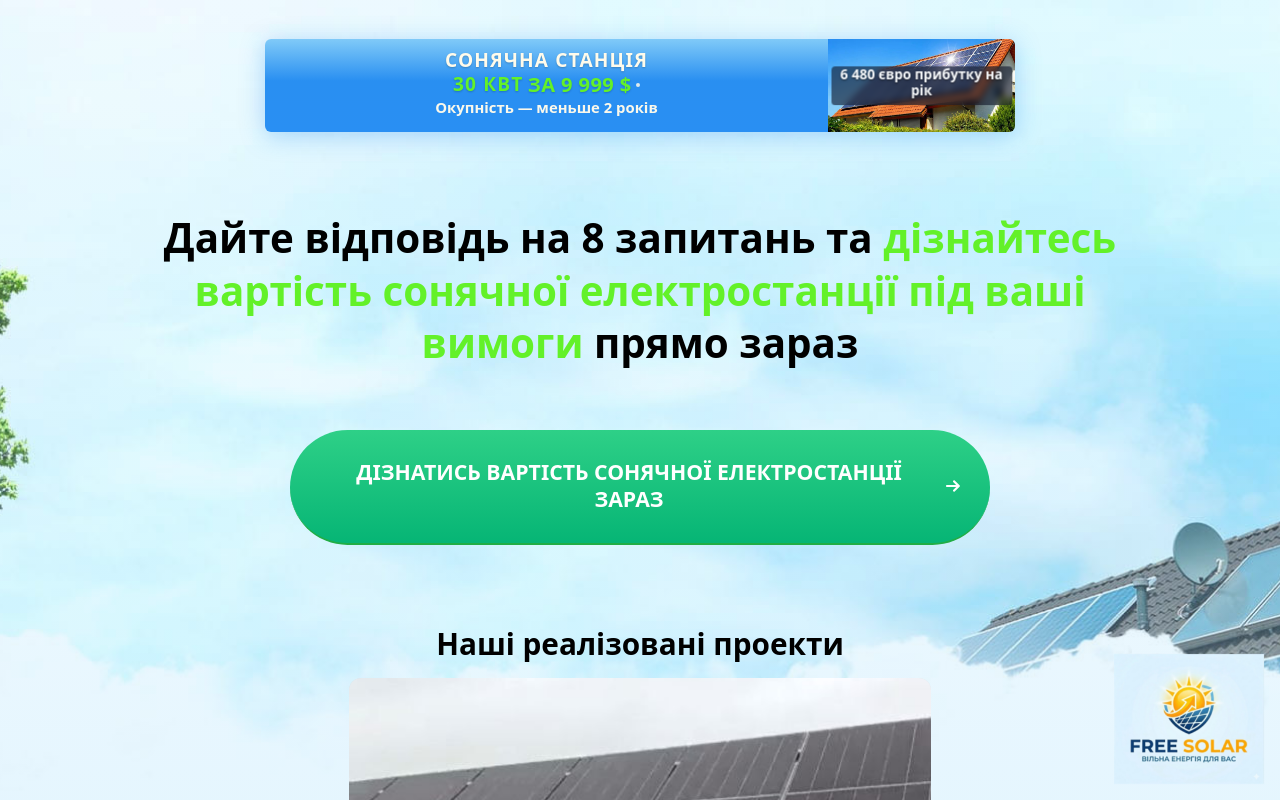
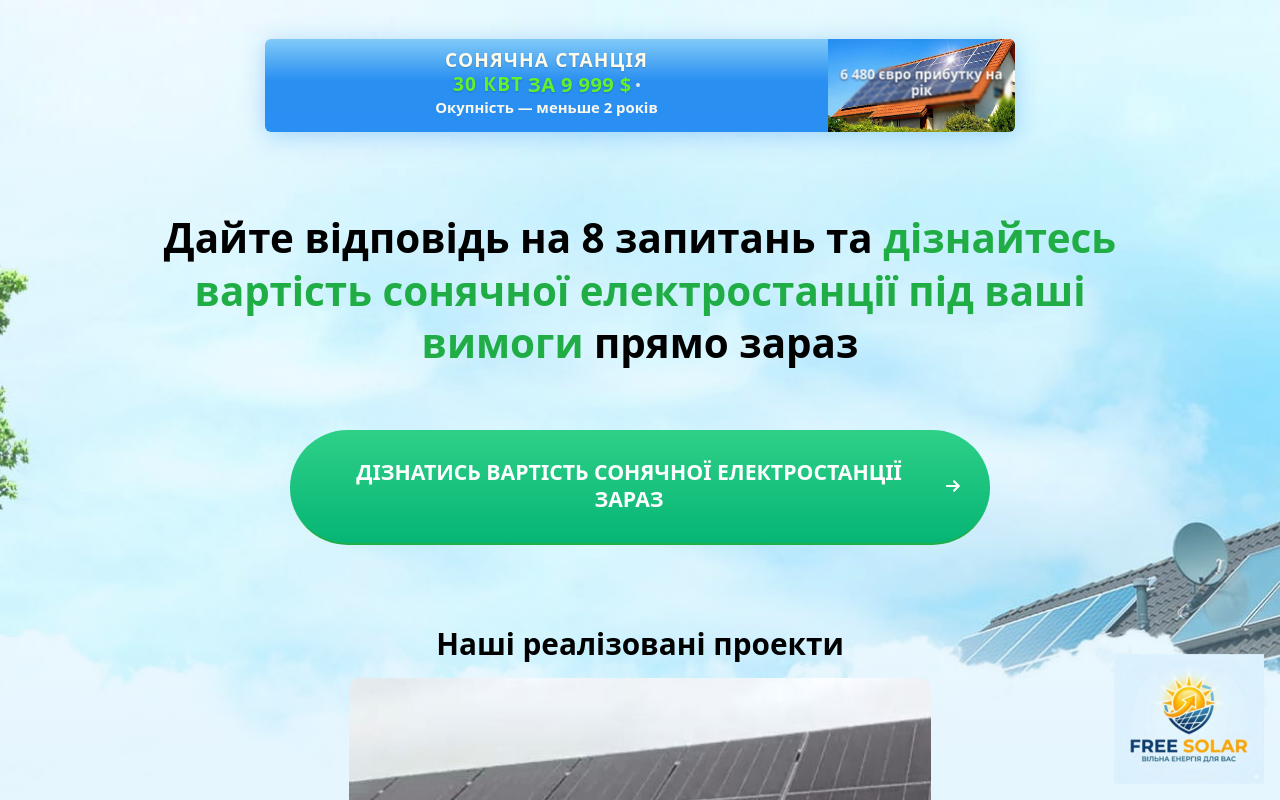
Before and after one commit to LisTRK/greenak, a React (Vite) app: page / in a window 1280 px wide. Shown: the top 800 px of the page. Built offline with nearby package versions, Linux system fonts and the light colour scheme; a web font is replaced by a local one.

Commit message:
corected baner profit, color text, some winht

```diff
--- a/src/components/Banner/Banner.css
+++ b/src/components/Banner/Banner.css
@@ -73,9 +73,9 @@
   text-align: center;
   color: #f8fafc;
   text-shadow: 0 1px 2px rgba(0, 0, 0, 0.55);
-  background: rgba(15, 23, 42, 0.62);
+  /* background: rgba(15, 23, 42, 0.62); */
   border-radius: 4px;
-  backdrop-filter: blur(3px);
+  backdrop-filter: blur(1px);
 }
 
 .banner__headline {
--- a/src/components/Sale/Sale.css
+++ b/src/components/Sale/Sale.css
@@ -26,5 +26,5 @@
 }
 
 .sale h1 span {
-  color: #63f129;
+  color: rgb(33, 173, 69);
 }
```
